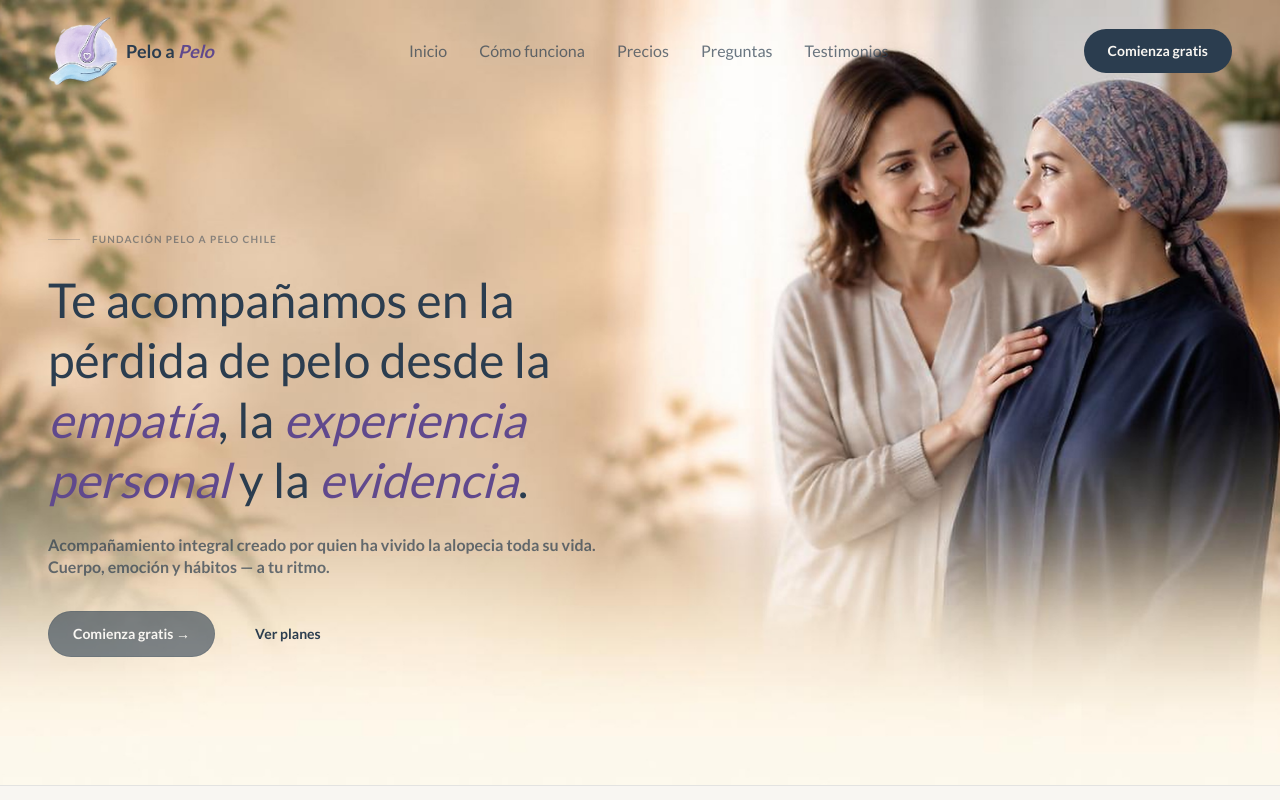
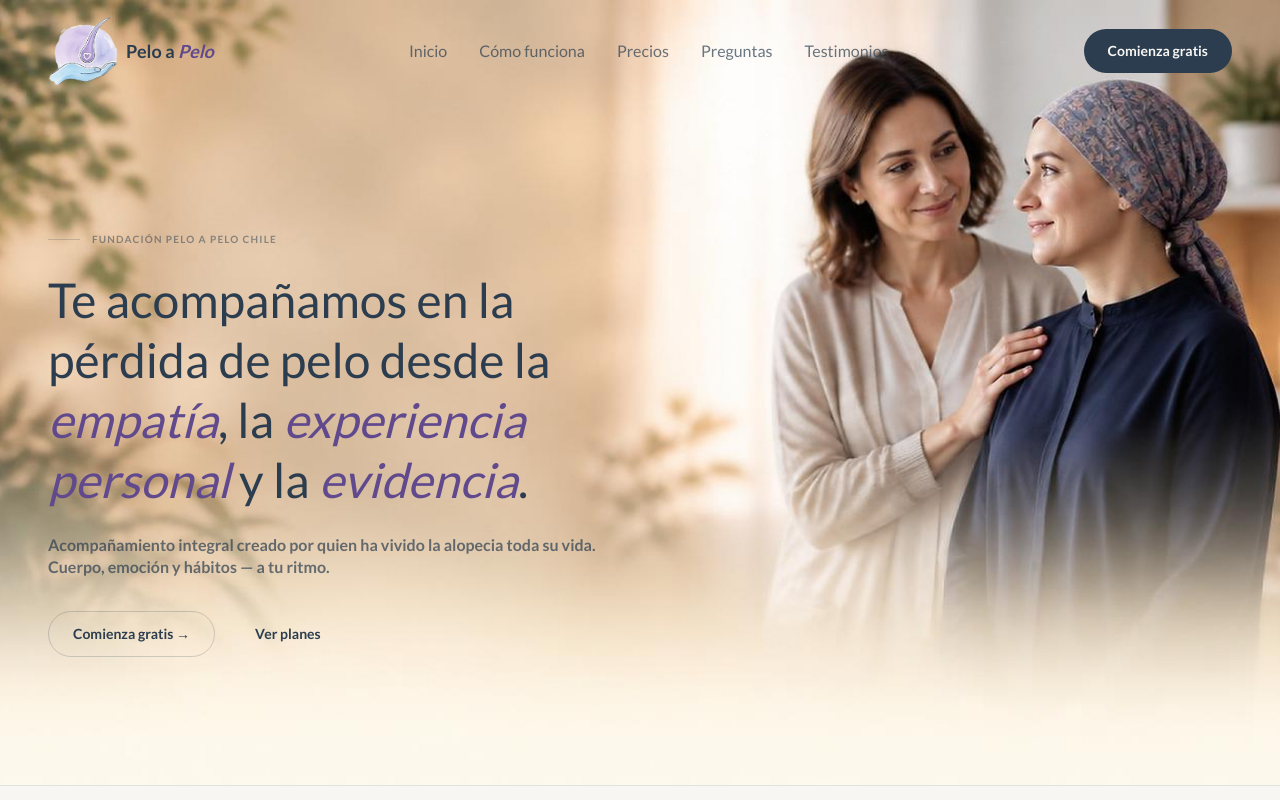
Before and after one commit to VicenteCastroIb/peloapelo-web-frontend, a Next.js app: page / in a window 1280 px wide. Shown: the top 800 px of the page. Built offline with nearby package versions, Linux system fonts and the light colour scheme; no server answers.

Commit message:
style: revertir variante 'glass', usar 'outline' en el CTA del Hero
- Elimina la variante glass (fondo navy/60 + blur) del componente Button
- El boton 'Comienza gratis' pasa a variant=outline: sin fondo,
  solo texto navy y borde delgado (border-navy/20)

```diff
--- a/components/sections/Hero.tsx
+++ b/components/sections/Hero.tsx
@@ -40,7 +40,7 @@ export default function Hero() {
           </p>
 
           <div className="mt-8 flex flex-wrap items-center gap-4">
-            <Button href="/auth" variant="glass">
+            <Button href="/auth" variant="outline">
               Comienza gratis →
             </Button>
             <Button href="/pricing" variant="ghost">
--- a/components/ui/Button.tsx
+++ b/components/ui/Button.tsx
@@ -1,7 +1,7 @@
 import Link from "next/link";
 import { ReactNode } from "react";
 
-type Variant = "solid" | "gradient" | "outline" | "ghost" | "glass";
+type Variant = "solid" | "gradient" | "outline" | "ghost";
 
 const base =
   "inline-flex items-center justify-center gap-2 rounded-pill px-6 py-3 text-sm font-semibold transition-opacity hover:opacity-90";
@@ -12,7 +12,6 @@ const variants: Record<Variant, string> = {
     "text-white bg-[linear-gradient(135deg,var(--color-gradient-from),var(--color-gradient-to))]",
   outline: "border border-navy/20 text-navy bg-transparent",
   ghost: "text-navy",
-  glass: "border border-navy/15 bg-navy/60 text-cream backdrop-blur-md",
 };
 
 export default function Button({
```
